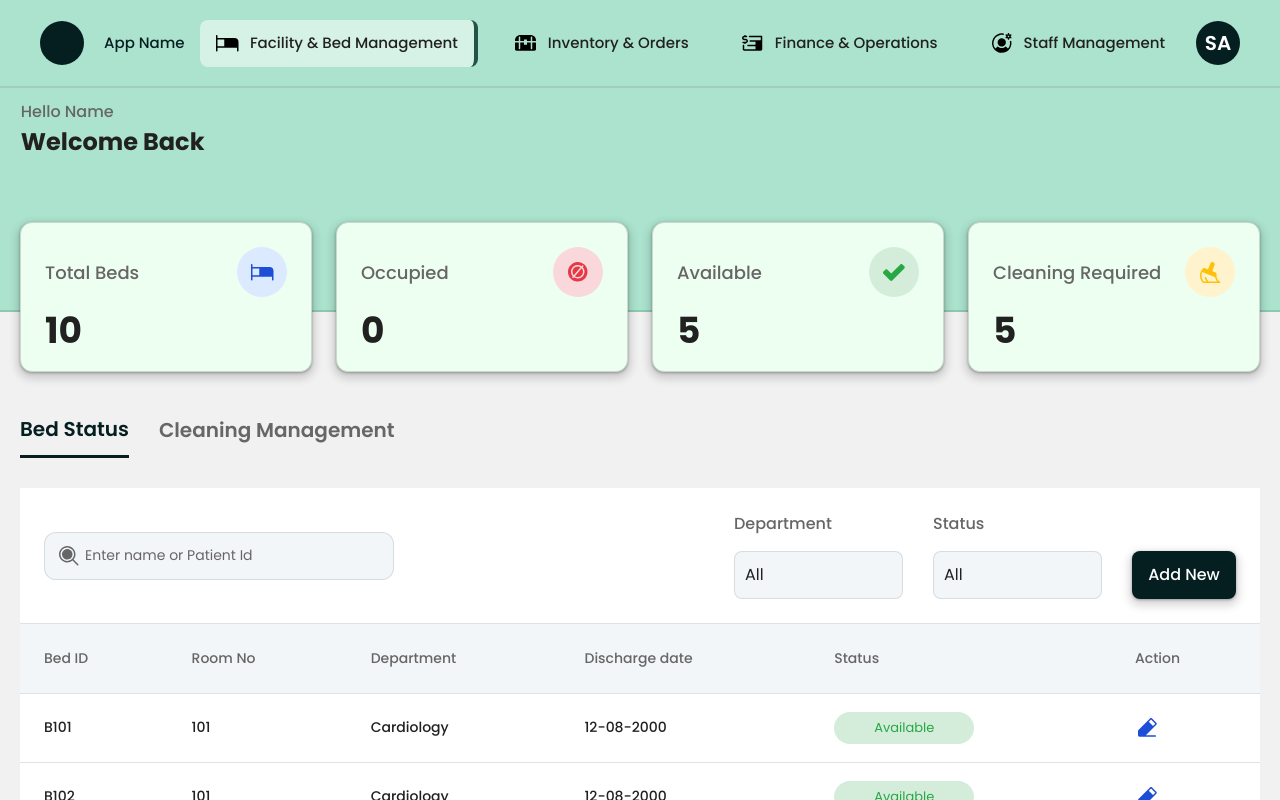
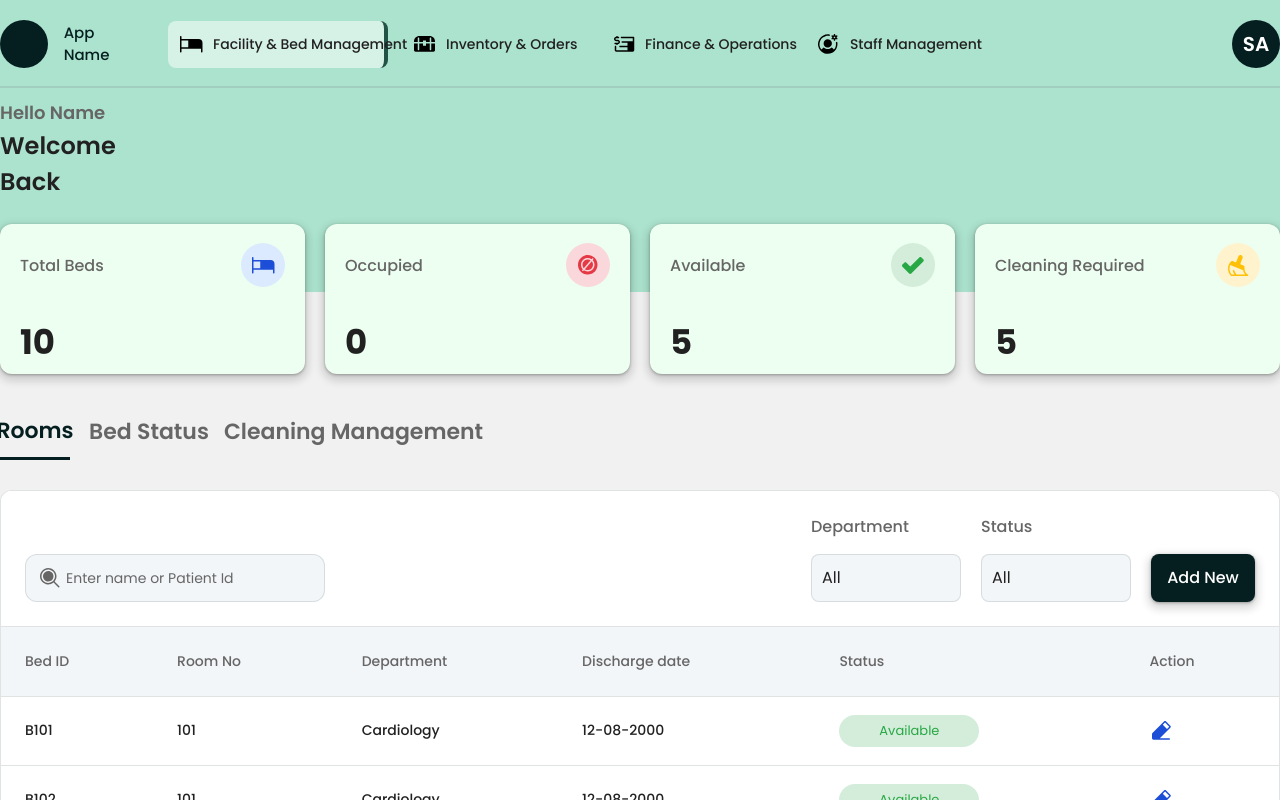
Before and after one commit to jeswin-rooks/HMS-Admin, a React (Vite) app in the folder Frontend/: page /dashboard in a window 1280 px wide. Built offline with nearby package versions, Linux system fonts and the light colour scheme; the HTML template or start-up script is replaced by a standard one.

Commit message:
layout updated

```diff
--- a/Frontend/src/components/common/PageHeader.jsx
+++ b/Frontend/src/components/common/PageHeader.jsx
@@ -2,11 +2,11 @@ import React from 'react'
 
 const PageHeader = ({ title = 'Welcome Back', subtitle = 'Hello Name' }) => {
   return (
-    <div className="h-[28vh] navbar w-full">
-      <div className="w-[1360px] max-w-full mx-auto px-5 xl:px-0 flex justify-between items-start">
-        <div className="flex flex-col">
-          <span className="text-[#666666] text-[16px] font-medium leading-[24px]">{subtitle}</span>
-          <span className="text-[#212121] text-[24px] font-bold leading-[36px]">{title}</span>
+  <div className="w-full xl:h-[204px] 2xl:h-[224px] bg-[#ACE3CE] xl:px-0 2xl:px-[40px] py-[10px]">
+      <div className="w-full xl:max-w-full 2xl:max-w-[1360px] mx-auto h-full flex items-start">
+        <div className="xl:w-[170px] 2xl:w-[182px] h-[66px] flex flex-col">
+          <span className="text-[#666666] xl:text-[18px] 2xl:text-[20px] font-semibold leading-[30px]">{subtitle}</span>
+          <span className="text-[#212121] text-[24px] font-semibold leading-[36px]">{title}</span>
         </div>
       </div>
     </div>
--- a/Frontend/src/components/common/PageLayout.jsx
+++ b/Frontend/src/components/common/PageLayout.jsx
@@ -4,18 +4,20 @@ import StatsGrid from './StatsGrid'
 
 const PageLayout = ({ stats = [], statsColumns = 4, children }) => {
   return (
-    <div className="flex-1 flex flex-col min-h-[calc(100vh-80px)] font-['Poppins']">
+    <div className="flex-1 flex flex-col min-h-[calc(100vh-88px)] font-['Poppins']">
       <PageHeader />
-      <div className="flex-1 flex justify-center pb-[50px] relative">
-        <div className="w-full max-w-full flex flex-col items-start z-10 gap-[30px] absolute top-[-90px] px-5 xl:px-0">
+  <div className="w-full xl:max-w-full 2xl:max-w-[1440px] mx-auto xl:px-0 2xl:px-[40px] xl:-mt-[68px] 2xl:-mt-[83px] flex flex-col gap-[30px]">
+        <div className="w-full xl:max-w-full 2xl:max-w-[1360px] mx-auto flex flex-col gap-[30px]">
           <StatsGrid stats={stats} columns={statsColumns} />
           {children}
-
-          <footer className=" w-full flex justify-center text-center text-[13px] text-[#666666] py-[20px] mt-auto bg-white">
-            © 2024 HospitalMS Multi-Branch Enterprise Suite. All rights reserved.
-          </footer>
         </div>
       </div>
+
+  <footer className="w-full bg-white border-t border-[rgba(130,143,143,0.25)] xl:px-0 2xl:px-[40px] py-[24px] mt-auto">
+        <div className="w-full xl:max-w-full 2xl:max-w-[1360px] mx-auto h-[24px] flex items-center justify-center text-center text-[13px] leading-[24px] text-[#666666]">
+          © 2024 HospitalMS Multi-Branch Enterprise Suite. All rights reserved.
+        </div>
+      </footer>
     </div>
   )
 }
--- a/Frontend/src/components/common/Pagination.jsx
+++ b/Frontend/src/components/common/Pagination.jsx
@@ -9,18 +9,18 @@ const Pagination = ({ safePage, totalPages, goToPage, pageWindow }) => {
         <button
           onClick={() => goToPage(1)}
           disabled={safePage === 1}
-          className="box-border relative w-[40px] h-[40px] opacity-38 border border-[rgba(130,143,143,0.25)] rounded-full flex items-center justify-center text-[#212121] bg-transparent disabled:cursor-not-allowed"
+          className="box-border relative w-[40px] h-[40px] border border-[rgba(130,143,143,0.25)] rounded-full flex items-center justify-center text-[#212121] bg-white disabled:cursor-not-allowed disabled:opacity-[0.38]"
         >
-          <ChevronsLeft size={22} className="opacity-40" />
+          <ChevronsLeft size={22} className="opacity-[0.8]" />
           <span className="sr-only">First Page</span>
         </button>
 
         <button
           onClick={() => goToPage(safePage - 1)}
           disabled={safePage === 1}
-          className="box-border relative w-[40px] h-[40px] opacity-38 border border-[rgba(130,143,143,0.25)] rounded-full flex items-center justify-center text-[#212121] bg-transparent disabled:cursor-not-allowed"
+          className="box-border relative w-[40px] h-[40px] border border-[rgba(130,143,143,0.25)] rounded-full flex items-center justify-center text-[#212121] bg-white disabled:cursor-not-allowed disabled:opacity-[0.38]"
         >
-          <ChevronLeft size={22} className="opacity-40" />
+          <ChevronLeft size={22} className="opacity-[0.8]" />
           <span className="sr-only">Previous Page</span>
         </button>
 
@@ -31,7 +31,7 @@ const Pagination = ({ safePage, totalPages, goToPage, pageWindow }) => {
             className={`box-border relative w-[40px] h-[40px] rounded-full flex items-center justify-center ${
               num === safePage
                 ? 'bg-[#D6F1E6] border border-[#235347]'
-                : 'bg-[rgba(130,143,143,0.25)] border border-[rgba(130,143,143,0.25)]'
+                : 'bg-[rgba(130,143,143,0.25)] border border-[rgba(130,143,143,0.25)] hover:bg-[rgba(130,143,143,0.35)]'
             }`}
           >
             <span className="font-['Poppins'] font-medium text-[14px] leading-[21px] text-center text-[#212121]">
@@ -43,18 +43,18 @@ const Pagination = ({ safePage, totalPages, goToPage, pageWindow }) => {
         <button
           onClick={() => goToPage(safePage + 1)}
           disabled={safePage === totalPages}
-          className="box-border relative w-[40px] h-[40px] bg-white opacity-38 border border-[rgba(130,143,143,0.25)] rounded-full flex items-center justify-center text-[#212121] disabled:cursor-not-allowed"
+          className="box-border relative w-[40px] h-[40px] bg-white border border-[rgba(130,143,143,0.25)] rounded-full flex items-center justify-center text-[#212121] disabled:cursor-not-allowed disabled:opacity-[0.38]"
         >
-          <ChevronRight size={22} className="opacity-40" />
+          <ChevronRight size={22} className="opacity-[0.8]" />
           <span className="sr-only">Next Page</span>
         </button>
 
         <button
           onClick={() => goToPage(totalPages)}
           disabled={safePage === totalPages}
-          className="box-border relative w-[40px] h-[40px] bg-white opacity-38 border border-[rgba(130,143,143,0.25)] rounded-full flex items-center justify-center text-[#212121] disabled:cursor-not-allowed"
+          className="box-border relative w-[40px] h-[40px] bg-white border border-[rgba(130,143,143,0.25)] rounded-full flex items-center justify-center text-[#212121] disabled:cursor-not-allowed disabled:opacity-[0.38]"
         >
-          <ChevronsRight size={22} className="opacity-40" />
+          <ChevronsRight size={22} className="opacity-[0.8]" />
           <span className="sr-only">Last Page</span>
         </button>
 
--- a/Frontend/src/components/common/StatsGrid.jsx
+++ b/Frontend/src/components/common/StatsGrid.jsx
@@ -8,14 +8,14 @@ const StatsGrid = ({ stats = [], columns = 4 }) => {
   }[columns] ?? 'lg:grid-cols-4'
 
   return (
-    <div className={`w-full grid grid-cols-1 md:grid-cols-2 ${colClass} gap-6 px-5`}>
+    <div className={`w-full grid grid-cols-1 md:grid-cols-2 ${colClass} lg:gap-5 2xl:gap-[30px]`}>
       {stats.map((stat, idx) => (
         <div
           key={idx}
-          className="bg-[#EDFFF0] rounded-xl p-6 flex flex-col justify-between shadow-[0px_4px_8px_3px_rgba(0,0,0,0.15),0px_1px_3px_rgba(0,0,0,0.3)] border border-[#cad8cf] h-[150px]"
+          className="bg-[#EDFFF0] rounded-[12px] lg:p-4 xl:p-5 2xl:p-6 flex flex-col justify-between lg:h-[132px] xl:h-[150px] 2xl:h-[166px] shadow-[0px_4px_8px_3px_rgba(0,0,0,0.15),0px_1px_3px_rgba(0,0,0,0.3)]"
         >
-          <div className="flex justify-between items-center mb-4">
-            <h3 className="text-[#666666] font-medium text-[18px]">{stat.title}</h3>
+          <div className="flex justify-between items-center lg:h-[34px] xl:h-[42px] 2xl:h-[50px]">
+            <h3 className="text-[#666666] font-medium lg:text-[14px] xl:text-[16px] 2xl:text-[18px] leading-[27px]">{stat.title}</h3>
 
             {/* Percentage badge (Finance) */}
             {stat.percentage && (
@@ -27,14 +27,14 @@ const StatsGrid = ({ stats = [], columns = 4 }) => {
             {/* Icon circle (Staff / Stock / Dashboard) */}
             {stat.icon && !stat.percentage && (
               <div
-                className={`w-[50px] h-[50px] rounded-full flex items-center justify-center ${stat.iconBg ?? ''} ${stat.iconColor ?? ''}`}
+                className={`lg:w-[38px] lg:h-[38px] xl:w-[44px] xl:h-[44px] 2xl:w-[50px] 2xl:h-[50px] rounded-[33px] flex items-center justify-center ${stat.iconBg ?? ''} ${stat.iconColor ?? ''}`}
               >
                 {stat.icon}
               </div>
             )}
           </div>
 
-          <p className="text-[36px] font-bold text-[#212121] leading-none">
+          <p className="lg:text-[42px] xl:text-[34px] 2xl:text-[36px] font-bold text-[#212121] leading-[24px]">
             {stat.value}
           </p>
         </div>
--- a/Frontend/src/components/facility/BedManagementTable.jsx
+++ b/Frontend/src/components/facility/BedManagementTable.jsx
@@ -60,8 +60,8 @@ const BedManagementTable = ({
   return (
     <div className="flex-1 overflow-hidden flex flex-col bg-white">
       {/* Action Bar */}
-      <div className="p-6 flex flex-col md:flex-row justify-between items-center md:gap-4 gap-4 bg-white border-b border-[rgba(130,143,143,0.25)]">
-        <div className="relative w-full md:w-[350px]">
+      <div className="xl:px-6 2xl:px-[30px] xl:py-6 2xl:py-[30px] flex flex-col md:flex-row justify-between items-end xl:gap-5 2xl:gap-[30px] bg-white border-b border-[rgba(130,143,143,0.25)]">
+        <div className="relative w-full xl:w-[300px] 2xl:w-[350px]">
           <div className="absolute inset-y-0 left-0 pl-[15px] flex items-center pointer-events-none">
             <SearchBarIcon />
           </div>
@@ -74,8 +74,8 @@ const BedManagementTable = ({
           />
         </div>
 
-        <div className="flex gap-[30px] items-end w-full md:w-auto">
-          <div className="flex flex-col w-[169px]">
+        <div className="flex xl:gap-5 2xl:gap-[30px] items-end w-full md:w-auto justify-end">
+          <div className="flex flex-col xl:w-[150px] 2xl:w-[169px]">
             <label className="text-[16px] leading-[24px] font-medium text-[#666666] mb-[15px]" htmlFor="dept-filter">Department</label>
             <div className="relative">
               <select
@@ -92,7 +92,7 @@ const BedManagementTable = ({
             </div>
           </div>
 
-          <div className="flex flex-col w-[169px]">
+          <div className="flex flex-col xl:w-[150px] 2xl:w-[169px]">
             <label className="text-[16px] leading-[24px] font-medium text-[#666666] mb-[15px]" htmlFor="status-filter">Status</label>
             <div className="relative">
               <select
--- a/Frontend/src/components/layout/MainLayout.jsx
+++ b/Frontend/src/components/layout/MainLayout.jsx
@@ -1,5 +1,5 @@
 import React from 'react'
-import { Link, NavLink, Outlet } from 'react-router-dom'
+import { Link, NavLink } from 'react-router-dom'
 
 const SolidBedIcon = () => (
   <svg width="23" height="17" viewBox="0 0 23 17" fill="none" xmlns="http://www.w3.org/2000/svg">
@@ -26,31 +26,31 @@ const StaffIcon = () => (
 )
 
 const menuItems = [
-  { path: '/dashboard', label: 'Facility & Bed Management', icon: <SolidBedIcon /> },
-  { path: '/stock', label: 'Inventory & Orders', icon: <InventoryIcon /> },
-  { path: '/finance', label: 'Finance & Operations', icon: <FinanceIcon /> },
-  { path: '/staff', label: 'Staff Management', icon: <StaffIcon /> },
+  { path: '/dashboard', label: 'Facility & Bed Management', icon: <SolidBedIcon />, width: 'xl:w-[220px] 2xl:w-[277px]' },
+  { path: '/stock', label: 'Inventory & Orders', icon: <InventoryIcon />, width: 'xl:w-[190px] 2xl:w-[230px]' },
+  { path: '/finance', label: 'Finance & Operations', icon: <FinanceIcon />, width: 'xl:w-[190px] 2xl:w-[230px]' },
+  { path: '/staff', label: 'Staff Management', icon: <StaffIcon />, width: 'xl:w-[190px] 2xl:w-[230px]' },
 ]
 
 const MainLayout = ({ children }) => {
   return (
     <div className="min-h-screen flex flex-col bg-[#F1F1F1] font-['Poppins']">
-      <header className="h-[88px] w-full px-[40px] flex items-center justify-between bg-[#ACE3CE] border-b-2 border-[rgba(130,143,143,0.25)] relative z-20">
-
-          <Link to="/dashboard" className="flex items-center gap-[20px] no-underline">
-            <span className="w-[44px] h-[44px] rounded-full bg-[#051F20]" aria-hidden="true" />
+  <header className="h-[88px] w-full bg-[#ACE3CE] border-b-2 border-[rgba(130,143,143,0.25)] relative z-20 xl:px-0 2xl:px-[40px] py-4">
+        <div className="w-full xl:max-w-full 2xl:max-w-[1360px] mx-auto h-[56px] flex items-center xl:gap-6 2xl:gap-[60px]">
+          <Link to="/dashboard" className="xl:w-[144px] 2xl:w-[157px] h-[56px] flex items-center justify-center xl:gap-4 2xl:gap-[20px] no-underline shrink-0">
+            <span className="xl:w-[48px] xl:h-[48px] 2xl:w-[56px] 2xl:h-[56px] rounded-full bg-[#051F20]" aria-hidden="true" />
             <span className="text-[#051F20] font-medium text-[15px] leading-[22px] w-[81px]">App Name</span>
           </Link>
 
-          <nav className="flex items-center gap-[20px]">
+          <nav className="h-[47px] flex items-start xl:gap-3 2xl:gap-[20px] flex-1">
             {menuItems.map((item, idx) => (
               <NavLink
                 key={item.path}
                 to={item.path}
                 className={({ isActive }) =>
-                  `flex items-center px-4 py-2 gap-[10px] rounded-lg transition-all h-[47px] ${
+                  `${item.width} h-[47px] flex items-center xl:px-3 2xl:px-4 py-2 gap-[10px] transition-all shrink-0 ${
                     isActive
-                    ? 'bg-[#D6F1E6] border-r-4 border-[#235347] shadow-[inset_0px_0px_0px_0px_transparent]'
+                    ? 'bg-[#D6F1E6] border-r-4 border-[#235347] rounded-[8px]'
                     : 'bg-transparent text-[#212121]'
                   }`
                 }
@@ -58,14 +58,14 @@ const MainLayout = ({ children }) => {
                 <div className="flex items-center justify-center w-6 h-6" aria-hidden="true">
                   {item.icon}
                 </div>
-                <span className="text-[#212121] font-medium text-[15px] leading-[22px]">{item.label}</span>
+                <span className="text-[#212121] font-medium xl:text-[14px] 2xl:text-[15px] leading-[22px] whitespace-nowrap">{item.label}</span>
               </NavLink>
             ))}
           </nav>
 
-
-        <div className="bg-[#051F20] text-white w-[44px] h-[44px] rounded-[30px] flex items-center justify-center font-semibold text-[20px] leading-[36px]" aria-label="User initials">
-          SA
+          <div className="bg-[#051F20] text-white xl:w-[48px] xl:h-[48px] 2xl:w-[56px] 2xl:h-[56px] rounded-[30px] flex items-center justify-center font-semibold xl:text-[20px] 2xl:text-[24px] leading-[36px] shrink-0" aria-label="User initials">
+            SA
+          </div>
         </div>
       </header>
 
--- a/Frontend/src/pages/DashboardPage.jsx
+++ b/Frontend/src/pages/DashboardPage.jsx
@@ -45,7 +45,7 @@ const colorMap = {
 
 const DashboardPage = () => {
   const { data } = useData()
-  const [activeTab, setActiveTab] = useState('bedStatus')
+  const [activeTab, setActiveTab] = useState('rooms')
   const [departmentFilter, setDepartmentFilter] = useState('')
   const [statusFilter, setStatusFilter] = useState('')
   const [searchQuery, setSearchQuery] = useState('')
@@ -61,28 +61,27 @@ const DashboardPage = () => {
     <>
       <PageLayout stats={dashboardStats}>
         {/* Title Tabs */}
-        <div className="w-[444px] h-[56px] flex flex-row items-center gap-[30px] px-5">
-          <div
-            className={`flex flex-row justify-center items-center py-[10px] gap-[10px] h-[56px] cursor-pointer ${activeTab === 'bedStatus' ? 'border-b-[3px] border-[#051F20]' : ''}`}
-            onClick={() => setActiveTab('bedStatus')}
-          >
-            <h2 className={`font-semibold text-[20px] leading-[36px] ${activeTab === 'bedStatus' ? 'text-[#051F20]' : 'text-[#666666]'}`}>
-              Bed Status
-            </h2>
-          </div>
-
-          <div
-            className={`flex flex-row justify-center items-center py-[10px] gap-[10px] h-[56px] cursor-pointer ${activeTab === 'cleaningManagement' ? 'border-b-[3px] border-[#051F20]' : ''}`}
-            onClick={() => setActiveTab('cleaningManagement')}
-          >
-            <h2 className={`font-semibold text-[20px] leading-[36px] ${activeTab === 'cleaningManagement' ? 'text-[#051F20]' : 'text-[#666666]'}`}>
-              Cleaning Management
-            </h2>
-          </div>
+        <div className="w-full max-w-[559px] h-[56px] flex flex-row items-center xl:gap-5 2xl:gap-[30px]">
+          {[
+            { key: 'rooms', label: 'Rooms', width: 'xl:w-[70px] 2xl:w-[85px]' },
+            { key: 'bedStatus', label: 'Bed Status', width: 'xl:w-[118px] 2xl:w-[131px]' },
+            { key: 'cleaningManagement', label: 'Cleaning Management', width: 'xl:w-[251px] 2xl:w-[283px]' },
+          ].map((tab) => (
+            <button
+              key={tab.key}
+              type="button"
+              className={`${tab.width} h-[56px] py-[10px] flex items-center justify-center ${activeTab === tab.key ? 'border-b-[3px] border-[#051F20]' : ''}`}
+              onClick={() => setActiveTab(tab.key)}
+            >
+              <h2 className={`font-semibold xl:text-[22px] 2xl:text-[24px] leading-[36px] whitespace-nowrap ${activeTab === tab.key ? 'text-[#051F20]' : 'text-[#666666]'}`}>
+                {tab.label}
+              </h2>
+            </button>
+          ))}
         </div>
 
         {/* Table */}
-        <div className="w-full flex flex-col px-5">
+        <div className="w-full bg-white border border-[rgba(130,143,143,0.25)] shadow-[0px_1px_2px_rgba(0,0,0,0.05)] rounded-[12px] overflow-hidden">
           <BedManagementTable
             data={data.beds}
             departments={data.departments}
```
